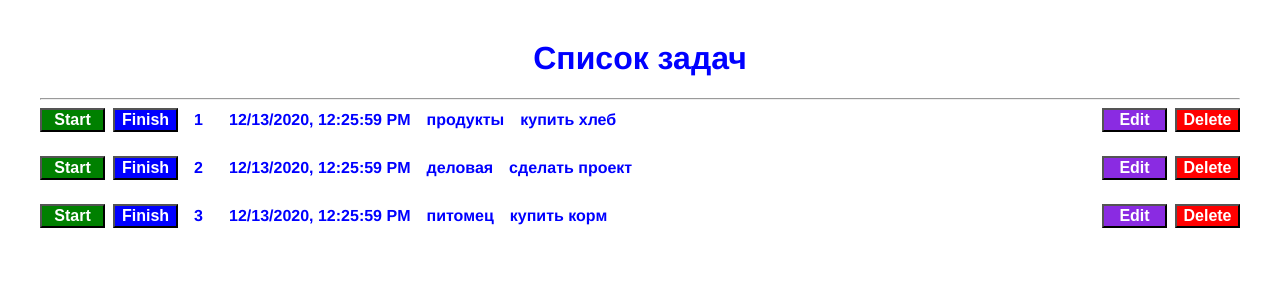
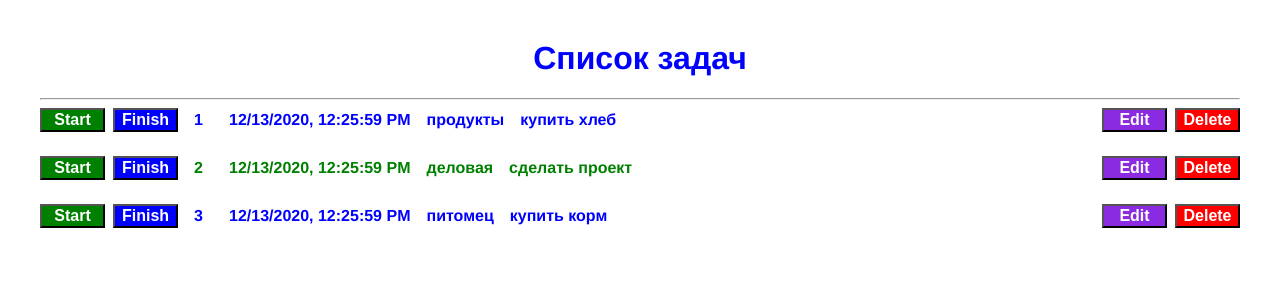
Before and after one commit to Ivan583/simple-list, a Vue app: page / in a window 1280 px wide. Shown: the top 300 px of the page. Built offline with nearby package versions, Linux system fonts and the light colour scheme.

Commit message:
Стили взятой в работу задачи

```diff
--- a/src/components/TaskItem.vue
+++ b/src/components/TaskItem.vue
@@ -10,7 +10,7 @@
       <button class="button delete">Delete</button>
     </div>
 
-    <div class="row">
+    <div class="row" :class="{work: inProgress(elem)}">
       <div class="index">
         <span>{{ elem.id }}</span>
       </div>
@@ -38,6 +38,13 @@ export default {
       required: true
     }
   },
+
+  methods: {
+    inProgress(myStage) {
+      return myStage.stage === "in work";
+    }
+  },
+
   computed: {
     localDate() {
       return new Date().toLocaleString();
@@ -60,6 +67,10 @@ li,
   text-align: left;
   margin-left: 0.5rem;
   order: 2;
+}
+
+.work {
+  color: green;
 }
 
 .index {
```
